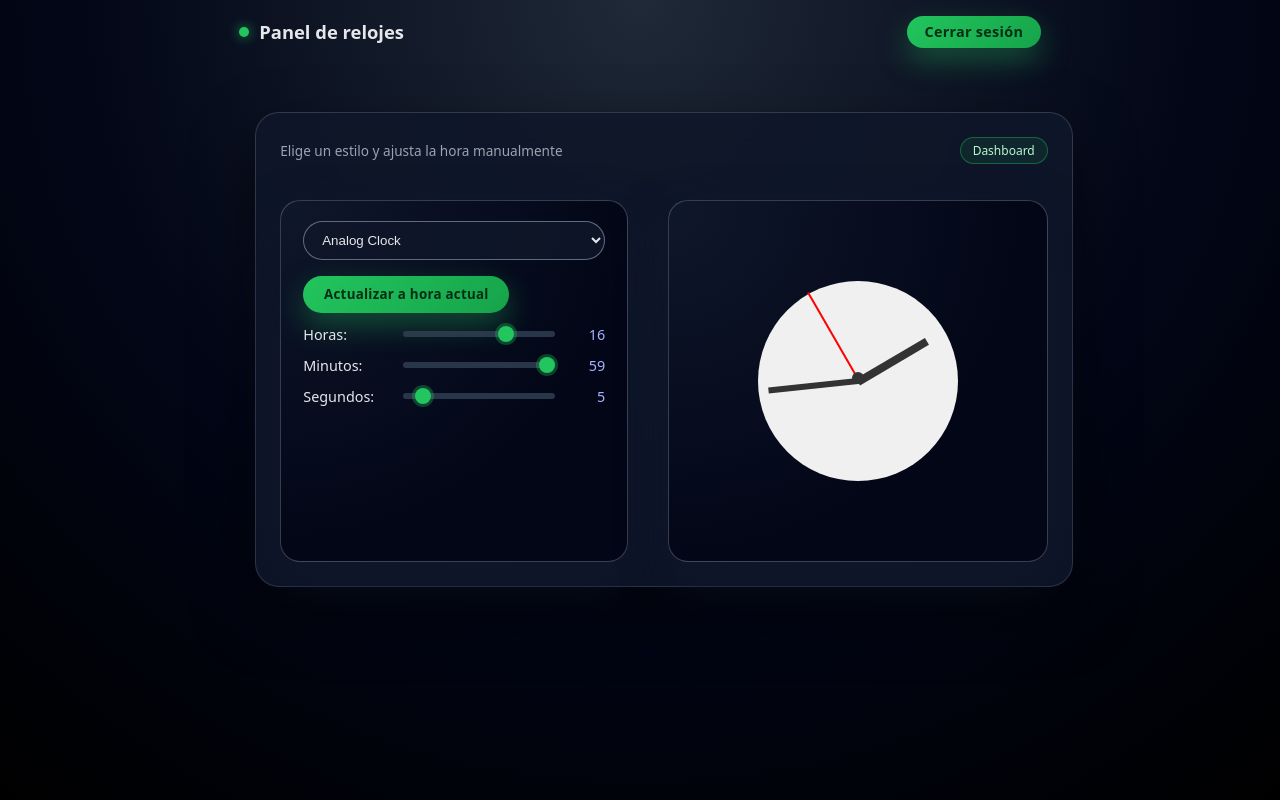
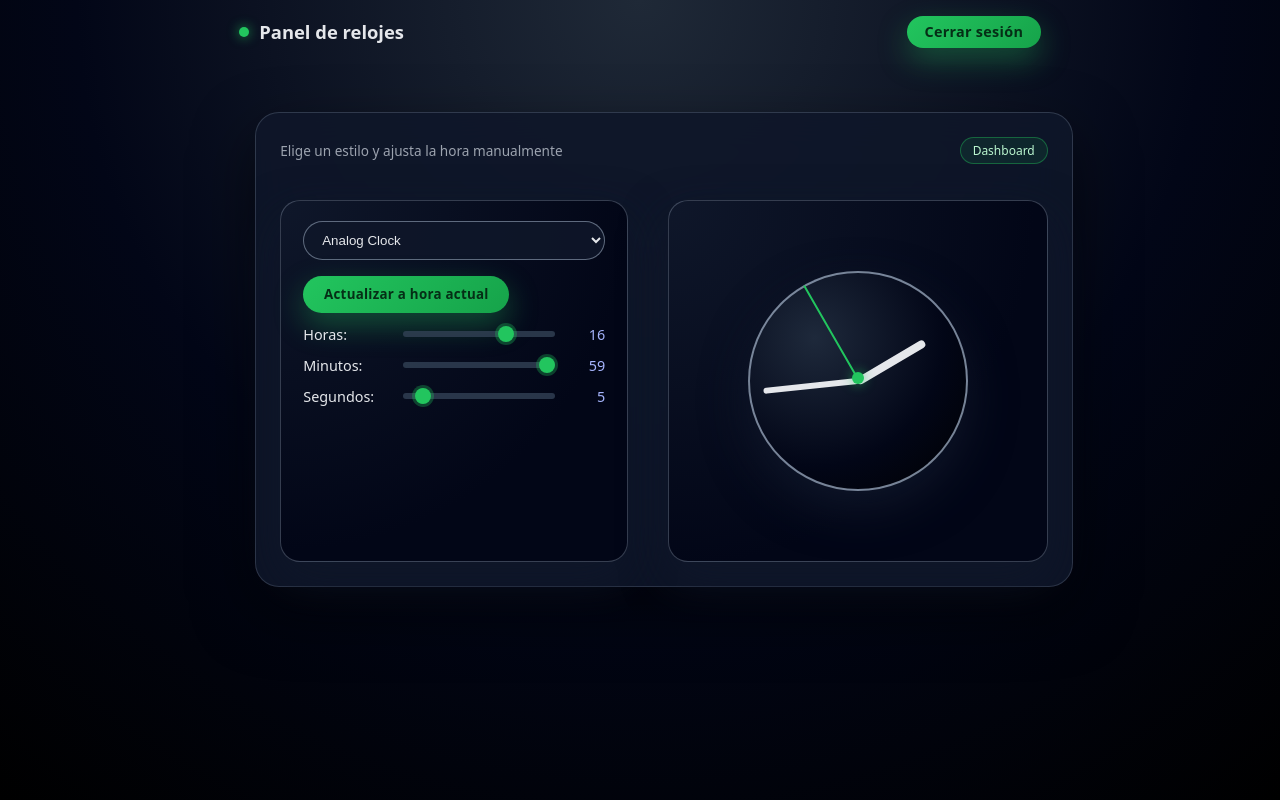
Before and after one commit to Ejsll03/Manejo_Frameworks, an Angular app in the folder Tarea2/: page /dashboard in a window 1280 px wide. Built offline with nearby package versions, Linux system fonts and the light colour scheme; sample sign-in values are in the browser's storage.

Commit message:
Revamp clock component styles for modern look
Updated CSS for analog, bars, digital, and hex clock components to improve visual appearance. Changes include new backgrounds, colors, shadows, border radii, and font choices for a more modern and cohesive UI.

```diff
--- a/Tarea2/src/app/components/analog-clock/analog-clock.component.css
+++ b/Tarea2/src/app/components/analog-clock/analog-clock.component.css
@@ -1,10 +1,12 @@
 .clock {
-  width: 200px;
-  height: 200px;
+  width: 220px;
+  height: 220px;
   border-radius: 50%;
-  background: #f0f0f0;
+  background: radial-gradient(circle at 30% 30%, #1e293b 0, #020617 60%, #000 100%);
+  border: 2px solid rgba(148, 163, 184, 0.8);
   position: relative;
-  margin: 20px auto;
+  margin: 10px auto;
+  box-shadow: 0 18px 45px rgba(15, 23, 42, 0.9);
 }
 
 .clock-face {
@@ -17,41 +19,43 @@
 .hand {
   width: 50%;
   height: 6px;
-  background: #333;
+  background: #e5e7eb;
   position: absolute;
   top: 50%;
   transform-origin: 100%;
   transform: rotate(90deg);
   transition: all 0.05s;
   transition-timing-function: cubic-bezier(0.1, 2.7, 0.58, 1);
+  border-radius: 999px;
 }
 
 .hour-hand {
-  width: 40%;
-  left: 10%;
+  width: 36%;
+  left: 14%;
   height: 8px;
 }
 
 .minute-hand {
-  width: 45%;
-  left: 5%;
+  width: 44%;
+  left: 6%;
   height: 6px;
 }
 
 .second-hand {
   width: 50%;
-  left: 0%;
+  left: 0;
   height: 2px;
-  background: #ff0000;
+  background: #22c55e;
 }
 
 .center-point {
   width: 12px;
   height: 12px;
-  background: #333;
+  background: #22c55e;
   border-radius: 50%;
   position: absolute;
   top: 50%;
   left: 50%;
   transform: translate(-50%, -50%);
+  box-shadow: 0 0 12px rgba(34, 197, 94, 0.7);
 }
--- a/Tarea2/src/app/components/bars-clock/bars-clock.component.css
+++ b/Tarea2/src/app/components/bars-clock/bars-clock.component.css
@@ -1,26 +1,40 @@
 .bars-clock {
-  width: 300px;
-  margin: 20px auto;
+  width: 320px;
+  margin: 10px auto;
 }
 
 .bar-container {
-  margin-bottom: 20px;
+  margin-bottom: 18px;
 }
 
 .bar-container label {
-  display: block;
-  margin-bottom: 5px;
+  display: flex;
+  justify-content: space-between;
+  font-size: 0.85rem;
+  color: #e5e7eb;
+  margin-bottom: 6px;
+}
+
+.bar-wrapper {
+  width: 100%;
+  background: rgba(15, 23, 42, 0.9);
+  border-radius: 999px;
+  border: 1px solid rgba(148, 163, 184, 0.55);
+  overflow: hidden;
 }
 
 .bar {
-  height: 20px;
-  background: #4caf50;
-  border-radius: 10px;
-  transition: width 0.5s;
+  height: 18px;
+  background: linear-gradient(90deg, #22c55e, #16a34a);
+  border-radius: 999px;
+  transition: width 0.4s ease-out;
+  box-shadow: 0 0 18px rgba(34, 197, 94, 0.4);
 }
 
 .bar-container span {
   display: block;
-  text-align: center;
-  margin-top: 5px;
+  text-align: right;
+  margin-top: 2px;
+  font-size: 0.8rem;
+  color: #a5b4fc;
 }
--- a/Tarea2/src/app/components/digital-clock/digital-clock.component.css
+++ b/Tarea2/src/app/components/digital-clock/digital-clock.component.css
@@ -1,12 +1,14 @@
 .digital-clock {
-  font-family: 'Courier New', monospace;
-  font-size: 48px;
-  color: #333;
-  background: #000;
-  color: #00ff00;
-  padding: 20px;
-  border-radius: 10px;
+  font-family: 'JetBrains Mono', 'Fira Code', monospace;
+  font-size: 46px;
+  letter-spacing: 0.08em;
+  color: #bbf7d0;
+  background: radial-gradient(circle at 10% 0, #022c22 0, #020617 70%);
+  padding: 18px 26px;
+  border-radius: 18px;
   text-align: center;
-  margin: 20px auto;
+  margin: 8px auto;
   width: fit-content;
+  box-shadow: 0 18px 45px rgba(15, 23, 42, 0.9);
+  border: 1px solid rgba(34, 197, 94, 0.4);
 }
--- a/Tarea2/src/app/components/hex-clock/hex-clock.component.css
+++ b/Tarea2/src/app/components/hex-clock/hex-clock.component.css
@@ -1,12 +1,14 @@
 .hex-clock {
-  font-family: 'Courier New', monospace;
-  font-size: 48px;
-  color: #333;
-  background: #000;
-  color: #00ff00;
-  padding: 20px;
-  border-radius: 10px;
+  font-family: 'JetBrains Mono', 'Fira Code', monospace;
+  font-size: 40px;
+  letter-spacing: 0.12em;
+  color: #bbf7d0;
+  background: radial-gradient(circle at 90% 0, #111827 0, #020617 70%);
+  padding: 14px 24px;
+  border-radius: 18px;
   text-align: center;
-  margin: 20px auto;
+  margin: 8px auto;
   width: fit-content;
+  box-shadow: 0 18px 45px rgba(15, 23, 42, 0.9);
+  border: 1px solid rgba(34, 197, 94, 0.35);
 }
```
